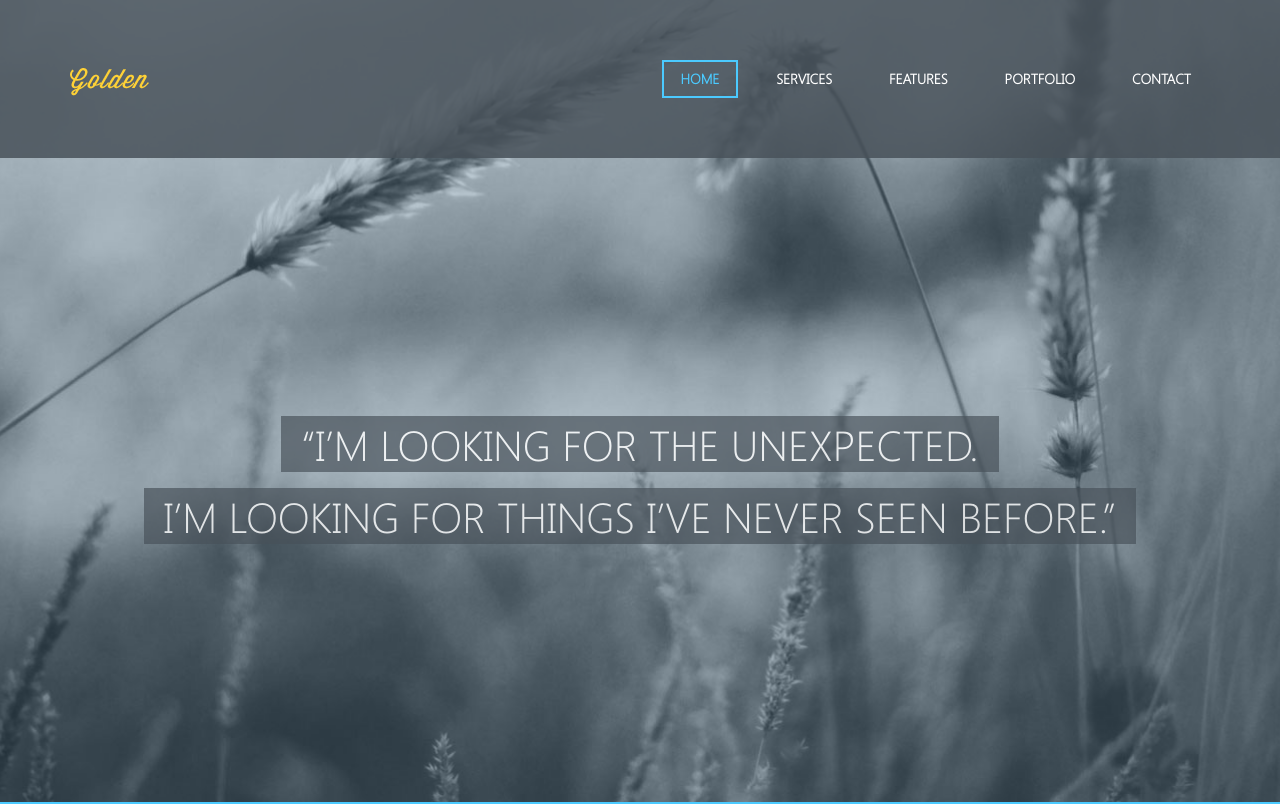
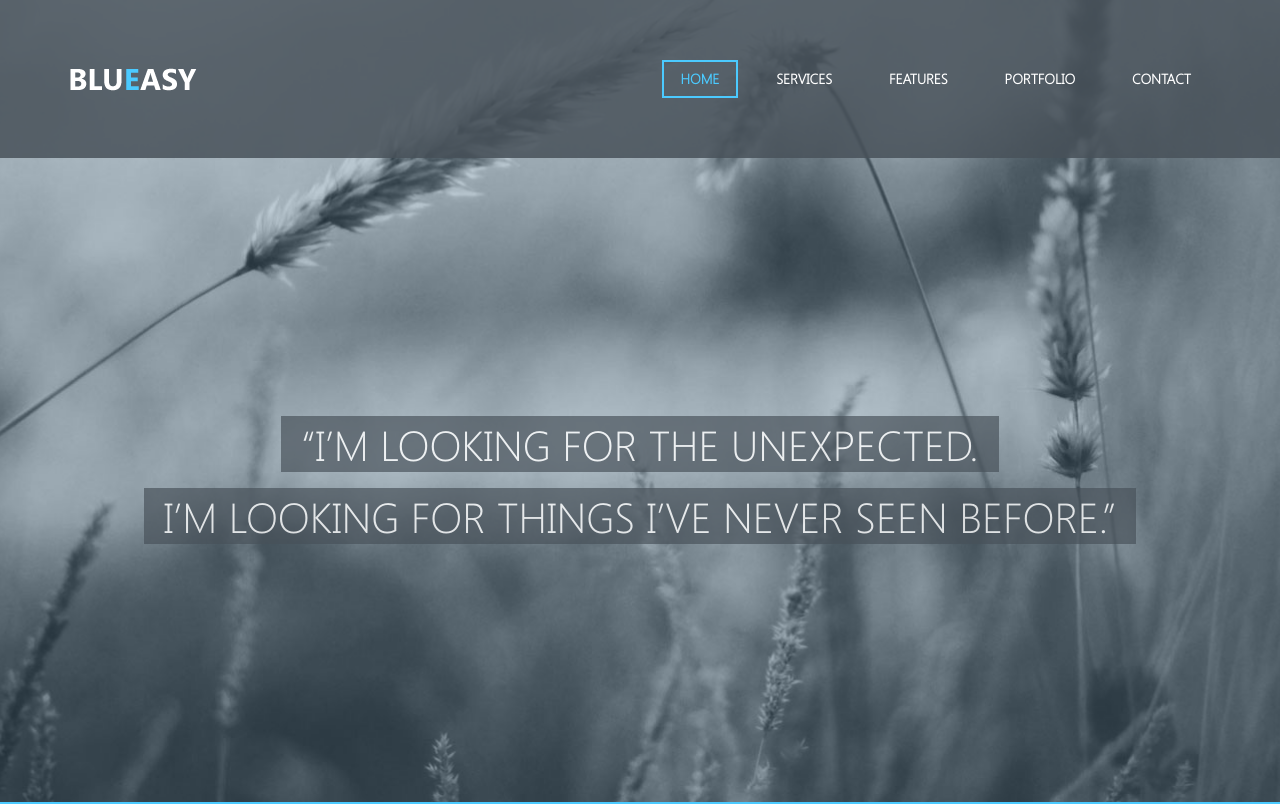
Before and after one commit to forzadnepr/examples, a plain HTML site: page Blueasy/index.html in a window 1280 px wide. Shown: the top 804 px of the page. Drawn offline with nearby package versions, Linux system fonts and the light colour scheme; files whose address does not match are found by name.

Commit message:
change logo

```diff
--- a/Blueasy/index.html
+++ b/Blueasy/index.html
@@ -23,7 +23,7 @@
     <nav class="site-nav">
       <div class="container">
         <a class="logo" href="#">
-          <img src="../img/logo.png" alt="Blueasy">
+          <img src="assets/img/logo.png" alt="Blueasy">
         </a>
         <span class="main-nav-trigger">&#9776</span>
         <ul class="horizontal-nav top-menu">
```
